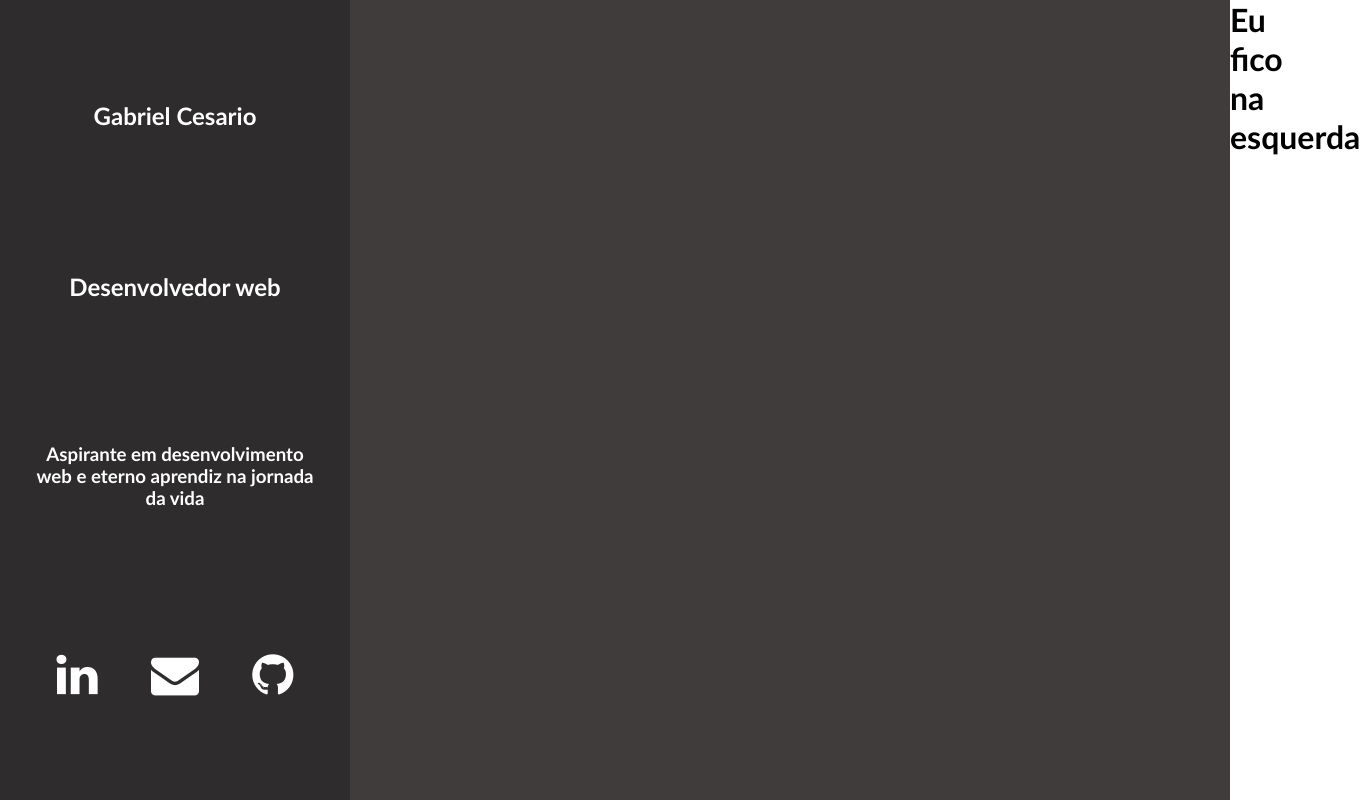
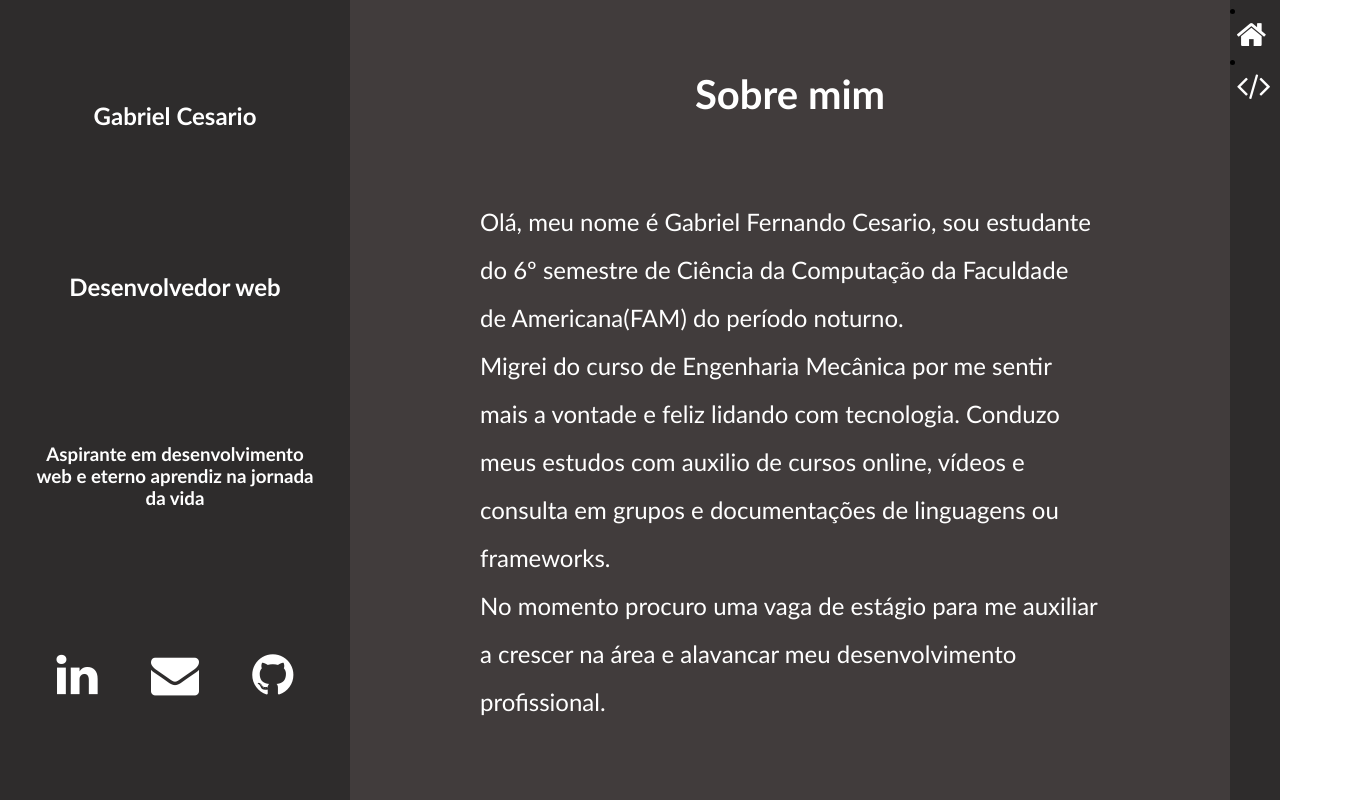
Before and after one commit to gcesario203/PortfolioVue, a Vue app: page /sobremim in a window 1280 px wide. Shown: the whole page, 1360 px wide, since content can reach past the window. Built offline with nearby package versions, Linux system fonts and the light colour scheme.

Commit message:
Estilização completa?

```diff
--- a/src/components/content/SkillProgress.vue
+++ b/src/components/content/SkillProgress.vue
@@ -2,11 +2,13 @@
     <div class="prog-bar">
         <Progress
         :value='percentage'
-        :radius='55'
+        :radius='100'
         :transitionDuration='duration'
+        strokeColor="#e9e500"
         >
             <template>
-                <h4>{{skillName}}</h4>
+                <h2>{{skillName}}</h2>
+                <h3>{{percentage}}%</h3>
             </template>
         </Progress>
     </div>
--- a/src/components/content/Skills.vue
+++ b/src/components/content/Skills.vue
@@ -1,7 +1,11 @@
 <template>
     <div class="skills">
+        <h1>Skills</h1>
         <div class="progress-container">
-            <SkillProgress skillName='HTML' :duration='500' :value='70'></SkillProgress>
+            <SkillProgress skillName='HTML' :duration='500' :percentage='70'></SkillProgress>
+            <SkillProgress skillName='CSS' :duration='600' :percentage='65'></SkillProgress>
+            <SkillProgress skillName='Javascript' :duration='700' :percentage='40'></SkillProgress>
+            <SkillProgress skillName='Vue.js' :duration='800' :percentage='20'></SkillProgress>
         </div>
     </div>
 </template>
@@ -15,5 +19,21 @@ export default {
 </script>
 
 <style>
+    .skills{
+        display: flex;
+        flex-direction: column;
+    }
 
+    .skills h1{
+        font-size: 2.5rem;
+        text-align: center;
+        margin-bottom: 30vh;
+    }
+
+    .skills .progress-container{
+        display: flex;
+        width: 100%;
+        flex-wrap: wrap;
+        justify-content: space-around;
+    }
 </style>
--- a/src/components/content/SobreMim.vue
+++ b/src/components/content/SobreMim.vue
@@ -8,14 +8,33 @@
         <br />No momento procuro uma vaga de estágio para me auxiliar a crescer na área e alavancar meu desenvolvimento profissional.
       </p>
     </div>
+    <h1>Projetos</h1>
   </div>
 </template>
 
 <script>
+
 export default {
   name: "SobreMim"
 };
 </script>
 
 <style>
+.bio {
+  padding: 0px 60px;
+  display: flex;
+  flex-direction: column;
+}
+
+.bio h1{
+    text-align: center;
+    font-size: 2.5rem;
+    margin-bottom: 10vh;
+}
+
+.bio .content-text{
+    font-size: 1.5rem;
+    line-height: 3rem;
+    margin-bottom: 10vh;
+}
 </style>
--- a/src/components/template/Navigator.vue
+++ b/src/components/template/Navigator.vue
@@ -1,17 +1,44 @@
 <template>
   <div class="navigator">
-      <h1>Eu fico na esquerda</h1>
+    <li>
+      <router-link to="/sobremim">
+        <i class="fa fa-home fa-2x"></i>
+      </router-link>
+    </li>
+    <li>
+      <router-link to="/skills">
+        <i class="fa fa-code fa-2x"></i>
+      </router-link>
+    </li>
   </div>
 </template>
 
 <script>
 export default {
-    name:'Navigator'
-}
+  name: "Navigator"
+};
 </script>
 
 <style>
-    .navigator{
-        grid-area: Navigator;
-    }
+.navigator {
+  grid-area: Navigator;
+  background-color: rgb(46, 44, 44);
+  width: 100%;
+  height: 100%;
+  display: flex;
+  flex-direction: column;
+}
+
+.navigator a{
+    position: relative;
+    left: 0.5vw;
+    text-align: center;
+    color: white;
+    transition: 500ms;
+}
+
+.navigator a:hover,
+.navigator a:focus{
+    color: #e9e500;
+}
 </style>
--- a/src/components/template/SideProfile.vue
+++ b/src/components/template/SideProfile.vue
@@ -60,6 +60,6 @@ export default {
 
 .side-profile .social-links a:hover,
 .side-profile .social-links a:focus{
-    color: rgb(233, 229, 0);
+    color: #e9e500;
 }
 </style>
--- a/src/config/router.js
+++ b/src/config/router.js
@@ -2,6 +2,7 @@ import Vue from 'vue'
 import VueRouter from 'vue-router'
 
 import Skills from '../components/content/Skills'
+import SobreMim from '../components/content/SobreMim'
 
 Vue.use(VueRouter)
 
@@ -9,6 +10,10 @@ const routes = [{
     name:'Skills',
     path:'/skills',
     component:Skills
+},{
+    name:'SobreMim',
+    path:'/sobremim',
+    component:SobreMim
 }]
 
 const router = new VueRouter({
```
